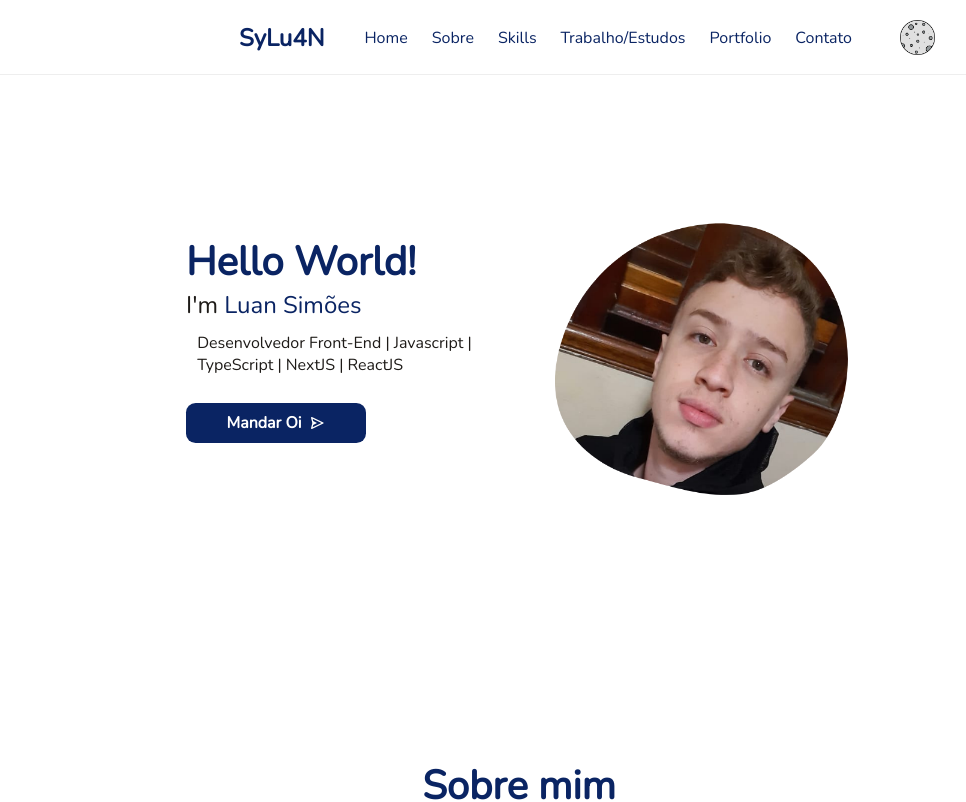
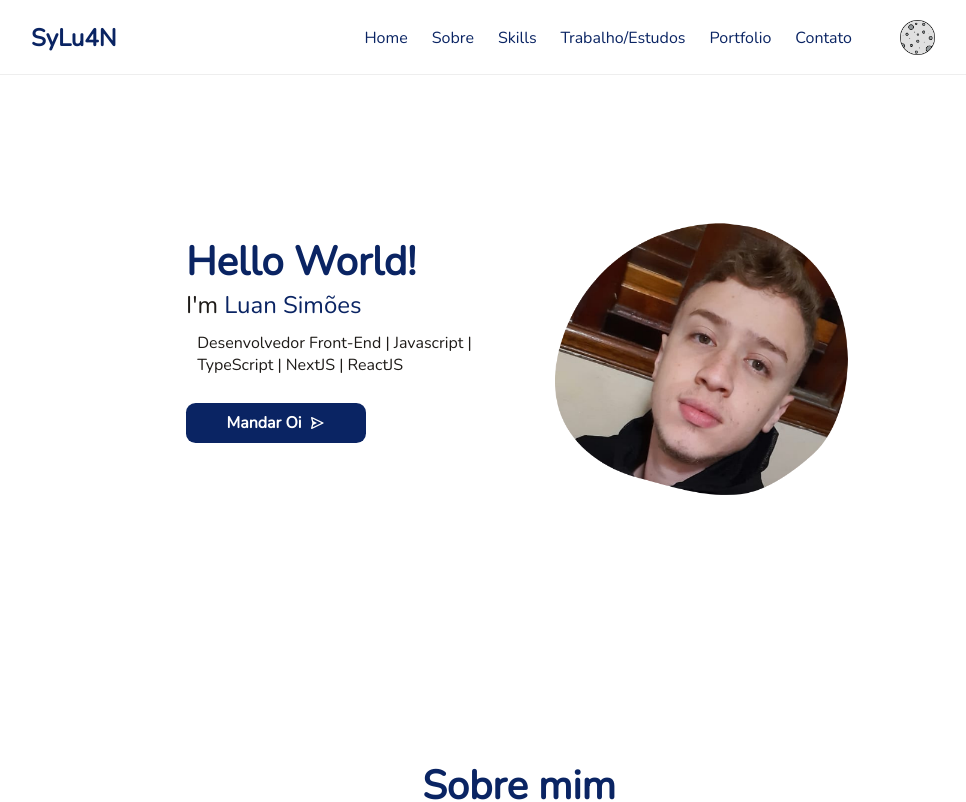
Before and after one commit to SyLu4N/myportfolio, a Next.js app: page / in a window 1280 px wide. Shown: the top 802 px of the page, without its empty margins (121-1087 px from the left). Built offline with nearby package versions, Linux system fonts and the light colour scheme.

Commit message:
adicionando scroll

```diff
--- a/src/components/Header/Nav/styles.ts
+++ b/src/components/Header/Nav/styles.ts
@@ -1,4 +1,4 @@
-import styled from 'styled-components';
+import styled from "styled-components";
 
 export const Container = styled.nav`
   display: flex;
--- a/src/components/Header/styles.ts
+++ b/src/components/Header/styles.ts
@@ -1,5 +1,5 @@
-import styled from 'styled-components';
-import { HiOutlineHome } from 'react-icons/hi';
+import styled from "styled-components";
+import { HiOutlineHome } from "react-icons/hi";
 
 interface ContainerProps {
   theme: string;
@@ -19,6 +19,7 @@ export const Container = styled.header<ContainerProps>`
 
   height: 75px;
   padding: 0 10rem;
+  padding-left: 0;
   background-color: var(--background);
   z-index: 2;
   transition: background-color 600ms;
@@ -36,11 +37,12 @@ export const Container = styled.header<ContainerProps>`
 
     height: 1px;
     background-color: ${({ theme }) =>
-      theme === 'ligth' ? '#eee' : '#303134'};
+      theme === "ligth" ? "#eee" : "#303134"};
   }
 
   h1 {
     font-size: 1.5rem;
+    margin-left: -20vw;
   }
 
   @keyframes headerCima {
@@ -73,4 +75,10 @@ export const Container = styled.header<ContainerProps>`
       margin-left: 1.2rem;
     }
   }
+
+  @media (max-width: 750px) {
+    h1 {
+      margin-left: 0vw;
+    }
+  }
 `;
--- a/src/styles/globa.ts
+++ b/src/styles/globa.ts
@@ -30,6 +30,19 @@ export const GlobalStyles = createGlobalStyle`
         padding: 0 10rem;
         scroll-behavior: smooth;
 
+        &::-webkit-scrollbar{
+          width: 12px;
+          background: var(--background);
+        }
+
+        &::-webkit-scrollbar-thumb{
+          background-color: var(--title);
+          transition: all 300ms;
+
+          &:hover {
+            background-color: var(--details);
+          }
+        }
 
         @media (max-width: 1000px) {
           padding: 0 1rem;
@@ -96,6 +109,7 @@ export const GlobalStyles = createGlobalStyle`
     position: fixed;
     animation: 400ms headerCima linear;
     padding: 0 10rem;
+    padding-left: 0;
     margin-top: 0px;
 
     @media (max-width: 1000px) {
@@ -107,6 +121,7 @@ export const GlobalStyles = createGlobalStyle`
     position: relative;
     animation: 1s headerBaixo linear;
     padding: 0 10rem;
+    padding-left: 0;
     margin-top: -75px;
 
     @media (max-width: 1000px) {
```
